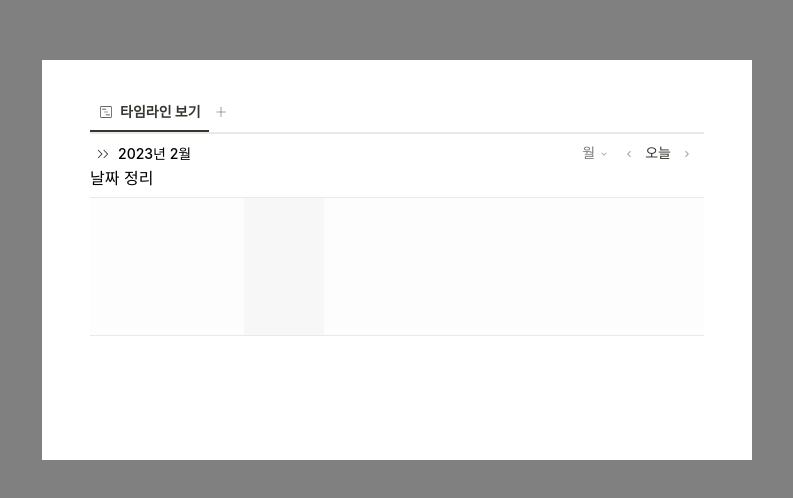
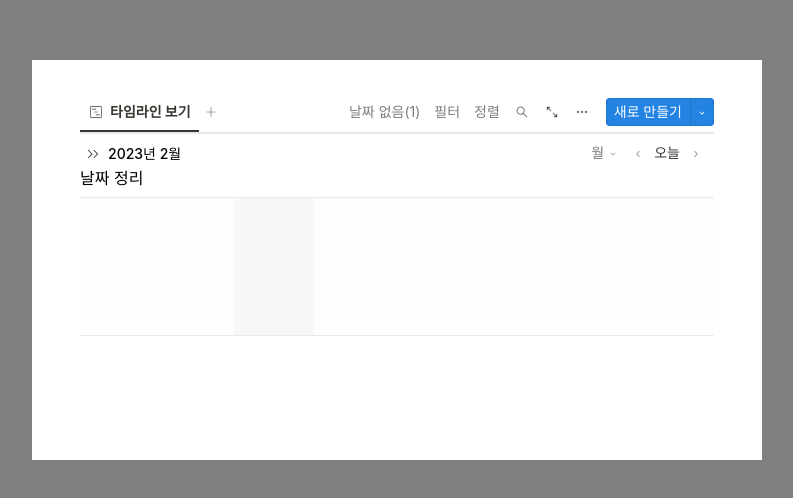
Before and after one commit to taehoon619/timeline, a React (Create React App) app: page / in a window 1280 px wide. Shown: the part 140-638 px from the top of the page, without its empty margins (243-1036 px from the left). Built offline with nearby package versions, Linux system fonts and the light colour scheme.

Commit message:
timeline

```diff
--- a/src/components/Main/Main.module.css
+++ b/src/components/Main/Main.module.css
@@ -9,7 +9,7 @@
 }
 
 .calendarWarp {
-  width: 710px;
+  width: 730px;
   height: 400px;
   background-color: white;
   padding: 2rem 3rem;
--- a/src/components/Navbar/Navbar.jsx
+++ b/src/components/Navbar/Navbar.jsx
@@ -1,6 +1,8 @@
 import React from "react";
 import { CiViewTimeline } from "react-icons/ci";
-import { AiOutlinePlus } from "react-icons/ai";
+import { AiOutlinePlus, AiOutlineSearch } from "react-icons/ai";
+import { TbArrowsDiagonal2, TbDots } from "react-icons/tb";
+import { RiArrowDownSLine } from "react-icons/ri";
 import styles from "./Navbar.module.css";
 
 export default function Navbar() {
@@ -21,7 +23,29 @@ export default function Navbar() {
           </div>
         </div>
       </div>
-      <div className={styles.menuBar}></div>
+      <div className={styles.menuBar}>
+        <div className={styles.filter}>날짜 없음(1)</div>
+        <div className={styles.filter}>필터</div>
+        <div className={styles.filter}>정렬</div>
+        <div className={styles.iconsWrap}>
+          <AiOutlineSearch className={styles.searchIcon} />
+        </div>
+        <div className={styles.arrowWrap}>
+          <div className={styles.iconsWrap}>
+            <TbArrowsDiagonal2 className={styles.arrowIcon} />
+          </div>
+        </div>
+        <div className={styles.iconsWrap}>
+          <TbDots className={styles.dotIcons} />
+        </div>
+        <div className={styles.newMadeWrap}>
+          <div className={styles.newMade}>새로 만들기</div>
+          <div className={styles.arrowDown}>
+            <RiArrowDownSLine className={styles.arrowDownIcon} />
+          </div>
+          <div className={styles.newMadeWhole}></div>
+        </div>
+      </div>
     </div>
   );
 }
--- a/src/components/Navbar/Navbar.module.css
+++ b/src/components/Navbar/Navbar.module.css
@@ -14,7 +14,7 @@
   display: flex;
   align-items: center;
   flex-grow: 1;
-  gap: 0.3rem;
+  /* gap: 0.3rem; */
   z-index: 1;
 }
 
@@ -107,3 +107,161 @@
   flex-shrink: 0;
   backface-visibility: hidden;
 }
+
+/* 메뉴바 시작 */
+.menuBar {
+  display: flex;
+  align-items: center;
+  gap: 2px;
+  /* opacity: 0; */
+}
+
+.filter {
+  user-select: none;
+  transition: background 20ms ease-in 0s;
+  cursor: pointer;
+  display: flex;
+  align-items: center;
+  flex-shrink: 0;
+  white-space: nowrap;
+  height: 28px;
+  border-radius: 3px;
+  font-size: 14px;
+  line-height: 1;
+  min-width: 0px;
+  padding: 6px;
+  color: rgba(55, 53, 47, 0.65);
+  font-weight: 400;
+}
+
+.filter:hover {
+  background-color: rgba(55, 53, 47, 0.08);
+}
+
+.iconsWrap {
+  user-select: none;
+  transition: background 20ms ease-in 0s;
+  cursor: pointer;
+  display: flex;
+  align-items: center;
+  justify-content: center;
+  flex-shrink: 0;
+  border-radius: 3px;
+  height: 28px;
+  width: 28px;
+  padding: 6px;
+  font-size: 14px;
+  color: rgba(55, 53, 47, 0.65);
+  fill: rgba(55, 53, 47, 0.45);
+  font-weight: 400;
+  line-height: 1;
+}
+
+.iconsWrap:hover {
+  background-color: rgba(55, 53, 47, 0.08);
+}
+
+.arrowWrap {
+  display: block;
+  text-decoration: none;
+  user-select: none;
+  cursor: pointer;
+  color: inherit;
+}
+
+.searchIcon {
+  width: 14px;
+  display: block;
+  fill: rgba(55, 53, 47, 0.65);
+  flex-shrink: 0;
+  backface-visibility: hidden;
+}
+
+.arrowIcon {
+  width: 16px;
+  height: 14px;
+  display: block;
+  fill: rgba(55, 53, 47, 0.65);
+  flex-shrink: 0;
+  backface-visibility: hidden;
+}
+
+.dotIcons {
+  height: 14px;
+  display: block;
+  fill: rgba(55, 53, 47, 0.65);
+  flex-shrink: 0;
+  backface-visibility: hidden;
+}
+
+.newMadeWrap {
+  position: relative;
+  display: inline-flex;
+  flex-shrink: 0;
+  border-radius: 3px;
+  overflow: hidden;
+  height: 28px;
+  margin-left: 8px;
+  font-size: 14px;
+}
+
+.newMade {
+  user-select: none;
+  transition: background 20ms ease-in 0s;
+  cursor: pointer;
+  display: flex;
+  align-items: center;
+  justify-content: center;
+  white-space: nowrap;
+  border-top-left-radius: 3px;
+  border-bottom-left-radius: 3px;
+  line-height: 1.1;
+  padding-left: 8px;
+  padding-right: 8px;
+  font-weight: 500;
+  background: rgb(35, 131, 226);
+  color: white;
+}
+
+.newMade:hover {
+  background-color: rgb(0, 117, 211);
+}
+
+.arrowDown {
+  user-select: none;
+  transition: background 20ms ease-in 0s;
+  cursor: pointer;
+  display: flex;
+  align-items: center;
+  justify-content: center;
+  width: 24px;
+  align-self: stretch;
+  border-top-right-radius: 3px;
+  border-bottom-right-radius: 3px;
+  background: rgb(35, 131, 226);
+  color: white;
+  box-shadow: rgb(55 53 47 / 16%) 1px 0px 0px inset;
+}
+
+.arrowDown:hover {
+  background-color: rgb(0, 117, 211);
+}
+
+.arrowDownIcon {
+  width: 10px;
+  height: 100%;
+  display: block;
+  fill: white;
+  flex-shrink: 0;
+  backface-visibility: hidden;
+  margin-top: 2px;
+}
+
+.newMadeWhole {
+  position: absolute;
+  pointer-events: none;
+  border-radius: 3px;
+  inset: 0px;
+  box-shadow: rgb(15 15 15 / 10%) 0px 0px 0px 1px inset,
+    rgb(15 15 15 / 10%) 0px 1px 2px;
+}
--- a/src/components/Timeline/Timeline.jsx
+++ b/src/components/Timeline/Timeline.jsx
@@ -18,8 +18,8 @@ export default function Timeline() {
       <div className={styles.timeLineHeader}>
         <div className={styles.timeLineDate}>
           <div className={styles.dateTextWrap}>
-            <div className={styles.dateIcon}>
-              <RxDoubleArrowRight />
+            <div className={styles.dateIconBox}>
+              <RxDoubleArrowRight className={styles.dateIcon} />
             </div>
             <span>2023년 2월</span>
             <div className={styles.TimelineBox}></div>
--- a/src/components/Timeline/Timeline.module.css
+++ b/src/components/Timeline/Timeline.module.css
@@ -21,7 +21,7 @@
 .timeLineDate {
   position: sticky;
   left: 0px;
-  width: 615px;
+  width: 634px;
   z-index: 2;
   height: 0px;
 }
@@ -40,7 +40,7 @@
   font-weight: 500;
 }
 
-.dateIcon {
+.dateIconBox {
   user-select: none;
   transition: background 20ms ease-in 0s;
   cursor: pointer;
@@ -60,6 +60,19 @@
   margin-right: 4px;
   margin-top: 1px;
   fill: rgba(55, 53, 47, 0.35);
+}
+
+.dateIconBox:hover {
+  background-color: rgba(55, 53, 47, 0.08);
+}
+
+.dateIcon {
+  width: 14px;
+  height: 100%;
+  display: block;
+  fill: inherit;
+  flex-shrink: 0;
+  backface-visibility: hidden;
 }
 
 .TimelineBox {
@@ -103,6 +116,10 @@
   color: rgba(55, 53, 47, 0.65);
 }
 
+.monthBox:hover {
+  background-color: rgba(55, 53, 47, 0.08);
+}
+
 .downArrowIcon {
   width: 10px;
   height: 100%;
@@ -132,6 +149,10 @@
   margin-left: 4px;
 }
 
+.leftIconBox:hover {
+  background-color: rgba(55, 53, 47, 0.08);
+}
+
 .leftArrowIcon {
   width: 12px;
   height: 100%;
@@ -159,6 +180,10 @@
   color: rgb(55, 53, 47);
 }
 
+.toDayBox:hover {
+  background-color: rgba(55, 53, 47, 0.08);
+}
+
 .rightIconBox {
   user-select: none;
   transition: background 20ms ease-in 0s;
@@ -175,6 +200,10 @@
   padding-left: 4px;
   padding-right: 4px;
   color: rgba(55, 53, 47, 0.65);
+}
+
+.rightIconBox:hover {
+  background-color: rgba(55, 53, 47, 0.08);
 }
 
 .rightArrowIcon {
```
